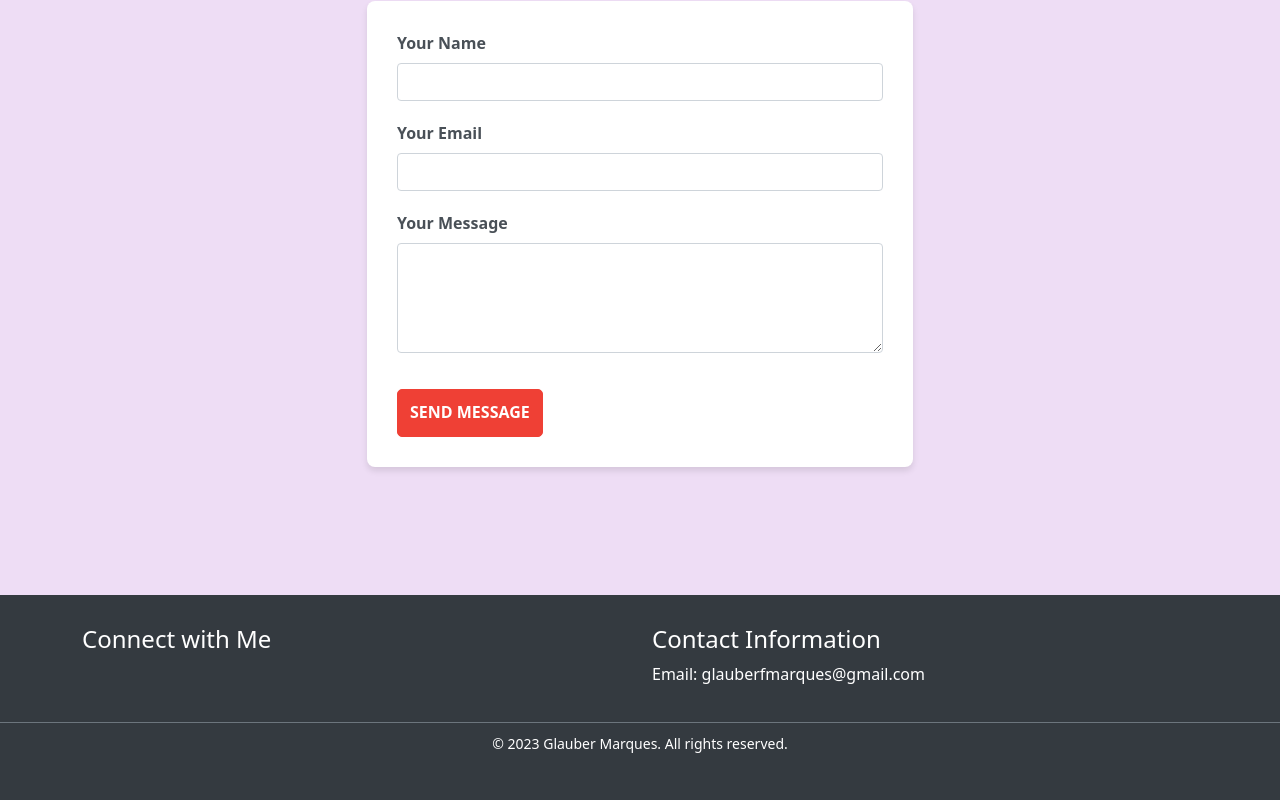
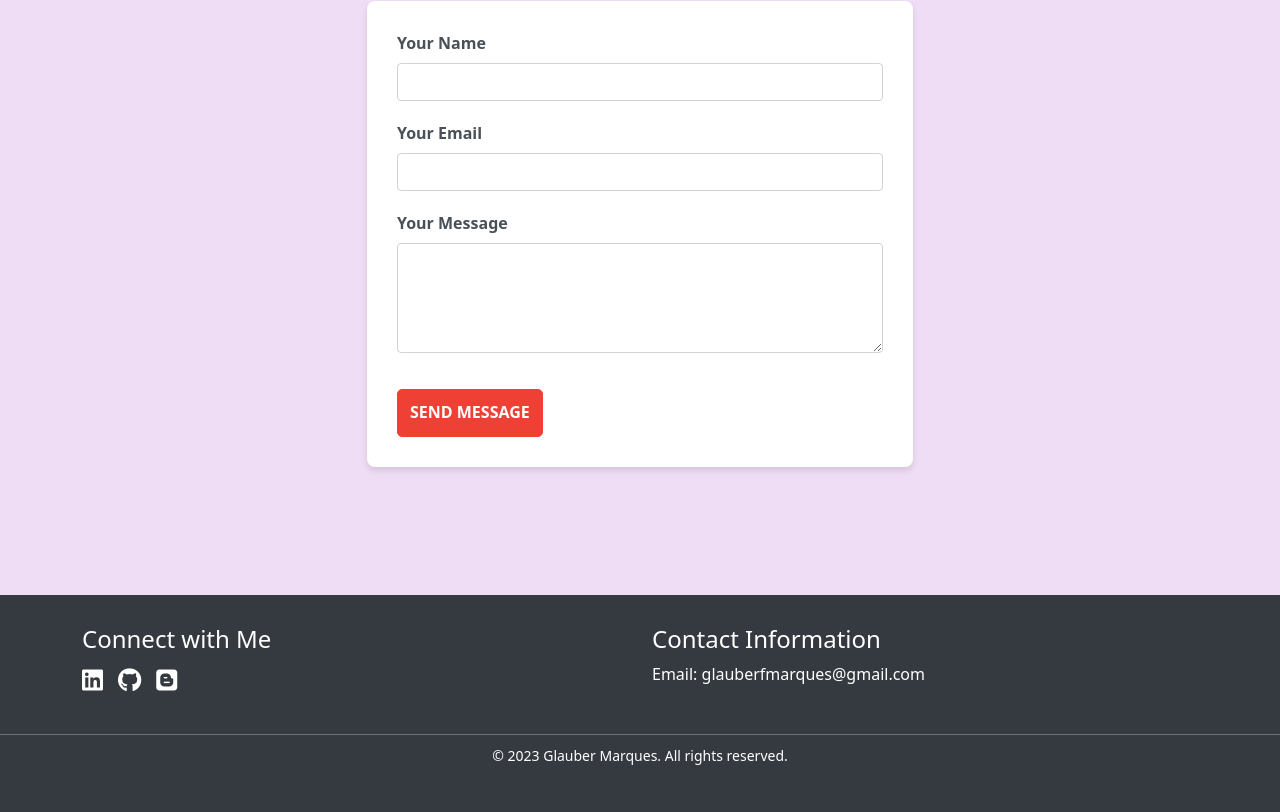
Before and after one commit to glaubervilane/MyPortfolio, a React (Create React App) app: page / in a window 1280 px wide. Shown: the part 4193-5005 px from the top of the page. Built offline with nearby package versions, Linux system fonts and the light colour scheme.

Commit message:
fixing minor issues and organizing code

```diff
--- a/package.json
+++ b/package.json
@@ -3,6 +3,7 @@
   "version": "0.1.0",
   "private": true,
   "dependencies": {
+    "@fortawesome/fontawesome-free": "^6.4.2",
     "@fortawesome/fontawesome-svg-core": "^6.4.2",
     "@fortawesome/free-solid-svg-icons": "^6.4.2",
     "@fortawesome/react-fontawesome": "^0.2.0",
--- a/src/App.css
+++ b/src/App.css
@@ -274,9 +274,11 @@ nav ul li {
 /**********************Footer styles************************/
 
 .footer-wrapper {
+  position: relative;
   background-color: #343a40;
   color: #ffffff;
   padding: 30px 0;
+  z-index: 1;
 }
 
 .footer-title {
@@ -287,6 +289,7 @@ nav ul li {
   list-style: none;
   padding: 0;
   display: flex;
+  cursor: pointer;
 }
 
 .social-icons li {
--- a/src/App.js
+++ b/src/App.js
@@ -1,6 +1,7 @@
 import React from 'react';
 import './App.css';
 import 'bootstrap/dist/css/bootstrap.min.css';
+import '@fortawesome/fontawesome-free/css/all.min.css';
 import Navbar from './components/Navbar';
 import Header from './components/Header';
 import ParticlesComponent from './components/Particles';
--- a/src/components/Footer.js
+++ b/src/components/Footer.js
@@ -9,9 +9,9 @@ function Footer() {
           <div className="col-md-6">
             <h4 className="footer-title">Connect with Me</h4>
             <ul className="social-icons">
-              <li><a href="#" target="_blank" rel="noopener noreferrer"><i className="fab fa-linkedin"></i></a></li>
-              <li><a href="#" target="_blank" rel="noopener noreferrer"><i className="fab fa-github"></i></a></li>
-              <li><a href="#" target="_blank" rel="noopener noreferrer"><i className="fab fa-twitter"></i></a></li>
+              <li><a href="https://www.linkedin.com/in/glaubervilane/" target="_blank" rel="noopener noreferrer"><i className="fab fa-linkedin"></i></a></li>
+              <li><a href="https://github.com/glaubervilane" target="_blank" rel="noopener noreferrer"><i className="fab fa-github"></i></a></li>
+              <li><a href="https://glaubermarques.writing.io/" target="_blank" rel="noopener noreferrer"><i className="fab fa-blogger"></i></a></li>
             </ul>
           </div>
           <div className="col-md-6">
--- a/src/components/Header.js
+++ b/src/components/Header.js
@@ -3,7 +3,7 @@ import Typed from 'react-typed'
 
 function Header() {
   return (
-    <div className='header-wraper'>
+    <div className='header-wraper' id='header-wrapper'>
       <div className='main-info'>
         <h1>Web Development / Full stack</h1>
         <Typed
--- a/src/components/Navbar.js
+++ b/src/components/Navbar.js
@@ -9,7 +9,7 @@ const Navbar = () => {
   return (
     <nav className="navbar navbar-expand-lg navbar-light bg-dark" id='nav'>
       <div className="container">
-        <a className="navbar-brand" href="#"><img className='logo' src={MyLogo} alt="logo..." /></a>
+        <a className="navbar-brand" href="/"><img className='logo' src={MyLogo} alt="logo..." /></a>
         <button className="navbar-toggler" type="button" data-toggle="collapse" data-target="#navbarSupportedContent" aria-controls="navbarSupportedContent" aria-expanded="false" aria-label="Toggle navigation">
           <FontAwesomeIcon icon={faBars} style={{ color: "#fff"}}/>
         </button>
@@ -17,7 +17,7 @@ const Navbar = () => {
         <div className="collapse navbar-collapse" id="navbarSupportedContent">
           <ul className="navbar-nav ms-auto">
             <li className="nav-item active">
-              <a className="nav-link" href="#">Home</a>
+              <a className="nav-link" href="#header-wrapper">Home</a>
             </li>
             <li className="nav-item">
               <a className="nav-link" href="#about-wraper">about me</a>
```
Also changed, not shown: 1 other file (tests, documents, lock files or other folders).
